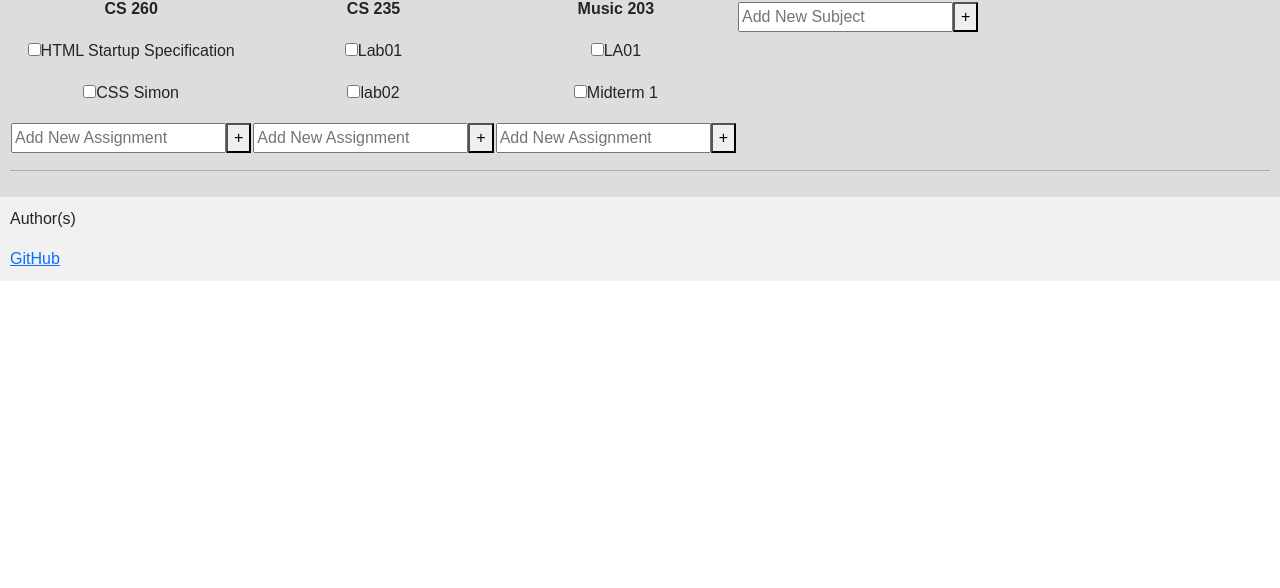
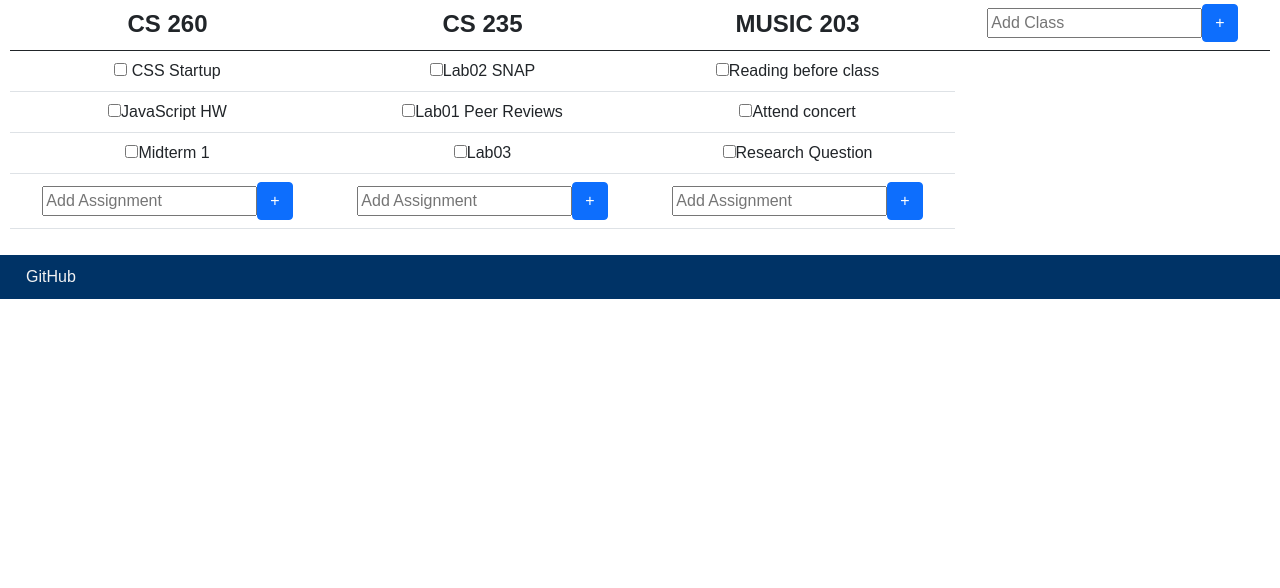
Before and after one commit to spencer-s-hodson/startup, a plain HTML site: page assignments.html in a window 1280 px wide. Shown: the part 212-800 px from the top of the page. Drawn offline with nearby package versions, Linux system fonts and the light colour scheme.

Commit message:
i think i am finished now i just need to do the deliverables

```diff
--- a/assignments.html
+++ b/assignments.html
@@ -19,59 +19,41 @@
         </header>
         <main>
             <h2>Assignments</h2>
-            <table>
+            <table class="table">
+                <thead class="">
                   <tr>
-                    <td>
-                        <p><b>CS 260</b></p>
-                    </td>
-                    <td>
-                        <p><b>CS 235</b></p>
-                    </td>
-                    <td>
-                        <p><b>Music 203</b></p>
-                    </td>
-                    <td>
-                        <input type="text" placeholder="Add New Subject"><button type="submit">+</button>
-                    </td>
+                    <th class="ath" scope="col">CS 260</th>
+                    <th class="ath" scope="col">CS 235</th>
+                    <th class="ath" scope="col">MUSIC 203</th>
+                    <th><input type="text" placeholder="Add Class"><button type="button" class="btn btn-primary">+</button></th>
+                  </tr>
+                </thead>
+                <tbody>
+                  <tr>
+                    <td scope="row"><input type="checkbox"> CSS Startup</td>
+                    <td><input type="checkbox">Lab02 SNAP</td>
+                    <td><input type="checkbox">Reading before class</td>
                   </tr>
                   <tr>
-                    <td>
-                        <p><input type="checkbox">HTML Startup Specification</p>
-                    </td>
-                    <td>
-                        <p><input type="checkbox">Lab01</p>
-                    </td>
-                    <td>
-                        <p><input type="checkbox">LA01</p>
-                    </td>
+                    <td scope="row"><input type="checkbox">JavaScript HW</td>
+                    <td><input type="checkbox">Lab01 Peer Reviews</td>
+                    <td><input type="checkbox">Attend concert</td>
                   </tr>
                   <tr>
-                    <td>
-                        <p><input type="checkbox">CSS Simon</p>
-                    </td>
-                    <td>
-                        <p><input type="checkbox">lab02</p>
-                    </td>
-                    <td>
-                        <p><input type="checkbox">Midterm 1</p>
-                    </td>
+                    <td scope="row"><input type="checkbox">Midterm 1</td>
+                    <td><input type="checkbox">Lab03</td>
+                    <td><input type="checkbox">Research Question</td>
                   </tr>
                   <tr>
-                    <td>
-                        <input type="text" placeholder="Add New Assignment"><button type="submit">+</button>
-                    </td>
-                    <td>
-                        <input type="text" placeholder="Add New Assignment"><button type="submit">+</button>
-                    </td>
-                    <td>
-                        <input type="text" placeholder="Add New Assignment"><button type="submit">+</button>
-                    </td>
+                    <td><input type="text" placeholder="Add Assignment"><button type="button" class="btn btn-primary">+</button></td>
+                    <td><input type="text" placeholder="Add Assignment"><button type="button" class="btn btn-primary">+</button></td>
+                    <td><input type="text" placeholder="Add Assignment"><button type="button" class="btn btn-primary">+</button></td>
+
                   </tr>
+                </tbody>
               </table>
-            <hr>
         </main>
         <footer>
-            <p>Author(s)</p>
             <a href="https://github.com/spencer-s-hodson/startup">GitHub</a>
         </footer>
     </body>
--- a/styles.css
+++ b/styles.css
@@ -32,7 +32,7 @@
   }
 
   .card {
-    margin: 10px;
+    margin: 30px;
     height: 23rem;
     width: 18rem;
   }
@@ -45,12 +45,39 @@
 
   /* Style the content */
   main {
-    background-color: #ddd;
+    background-color: #ffffff;
     padding: 10px;
     text-align: center;
   }
 
   footer {
-    background-color: #f1f1f1;
+    background-color: #003366;
+    color: #f2f2f2;
     padding: 10px;
   }
+
+  footer a {
+    color: #f2f2f2;
+    text-align: center;
+    padding: 14px 16px;
+    text-decoration: none;
+    margin-top: 100px;
+  }
+
+  footer a:hover {
+    background-color: #ddd;
+    color: black;
+  }
+
+  .ath {
+    font-size: 1.5rem;
+  }
+
+  .checkmark {
+    position: absolute;
+    top: 0;
+    left: 0;
+    height: 25px;
+    width: 25px;
+    background-color: #eee;
+  }
```
Also changed, not shown: history.html (+17 -48 lines), home.html (+3 -4 lines), index.html (+0 -1 lines), messages.html (+0 -1 lines). Lines whose indentation alone changed are shown as unchanged.
